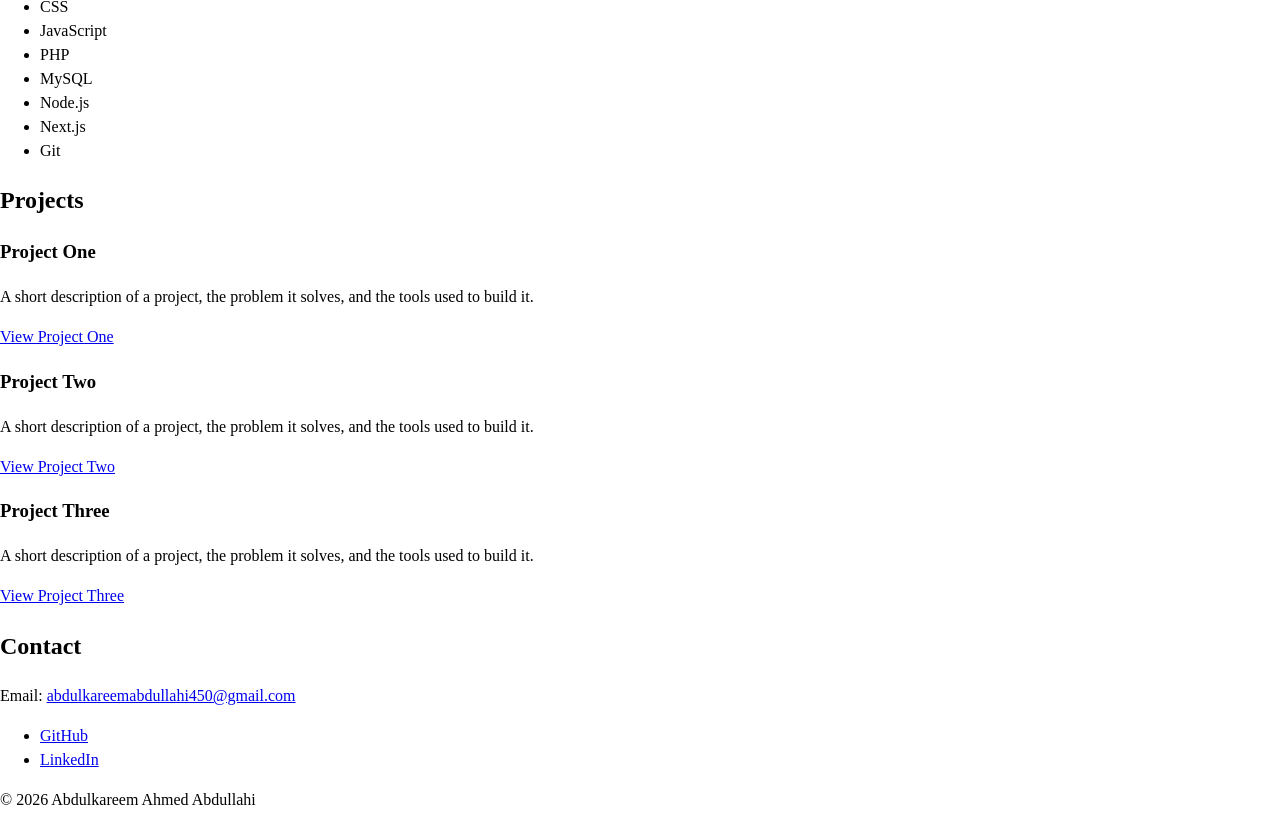
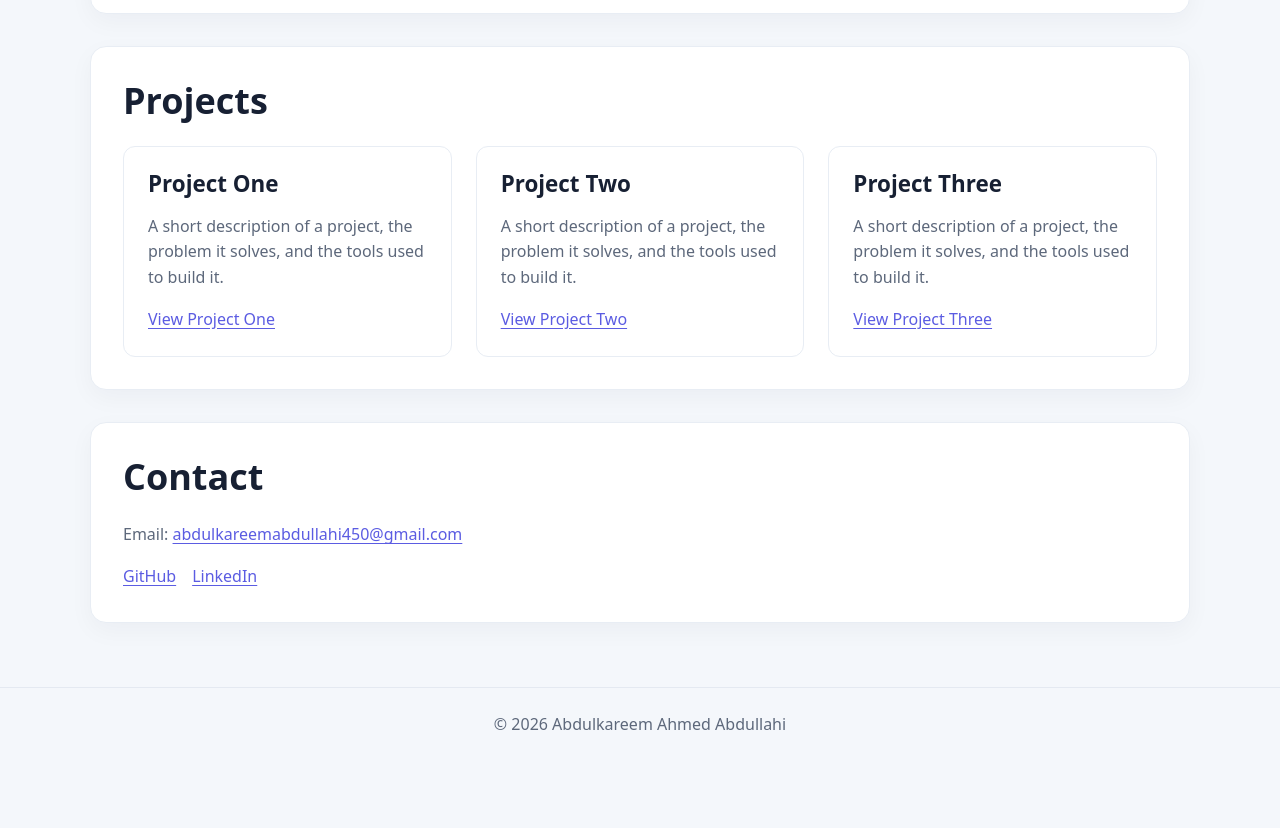
Before and after one commit to Uppress/01-html-portfolio, a plain HTML site: page index.html in a window 1280 px wide. Shown: the part 808-1636 px from the top of the page. After the commit the page ends 1569 px from the top, so only its background shows below. Drawn offline with Linux system fonts and the light colour scheme.

Commit message:
Update header name and enhance CSS styles for improved layout and readability

```diff
--- a/index.html
+++ b/index.html
@@ -9,7 +9,7 @@
   </head>
   <body>
     <header>
-      <h1>Your Name</h1>
+      <h1>Abdulkareem A. Abdullahi</h1>
       <nav aria-label="Main navigation">
         <ul>
           <li><a href="#about">About</a></li>
--- a/styles.css
+++ b/styles.css
@@ -1,30 +1,248 @@
+/* Keep the portfolio colors, spacing, and sizing consistent throughout. */
+:root {
+  color-scheme: light;
+  --color-bg: #f4f7fb;
+  --color-surface: #ffffff;
+  --color-text: #172033;
+  --color-muted: #5d687b;
+  --color-accent: #5b5ce2;
+  --space-1: 0.25rem;
+  --space-2: 0.5rem;
+  --space-3: 0.75rem;
+  --space-4: 1rem;
+  --space-5: 1.5rem;
+  --space-6: 2rem;
+  --radius: 1rem;
+  --max-width: 1100px;
+}
+
+/* Use predictable sizing and provide a clean base for all elements. */
 *,
 *::before,
 *::after {
   box-sizing: border-box;
 }
 
+/* Make the page readable and keep in-page links clear of the sticky header. */
 html {
-  line-height: 1.5;
+  line-height: 1.6;
   -webkit-text-size-adjust: 100%;
+  scroll-behavior: smooth;
+  scroll-padding-top: 6rem;
 }
 
+/* Set the global typeface, background, and text color. */
 body {
+  margin: 0;
+  background: var(--color-bg);
+  color: var(--color-text);
+  font-family: system-ui, -apple-system, BlinkMacSystemFont, "Segoe UI", sans-serif;
+}
+
+/* Scale headings smoothly across screen sizes. */
+h1,
+h2,
+h3 {
+  line-height: 1.2;
+}
+
+/* Set a responsive size for the portfolio name. */
+h1 {
+  margin: 0;
+  font-size: clamp(1.5rem, 3vw, 2rem);
+}
+
+/* Set a fluid size and consistent spacing for section headings. */
+h2 {
+  margin: 0 0 var(--space-5);
+  font-size: clamp(1.5rem, 3vw, 2.25rem);
+}
+
+/* Keep project titles prominent while scaling on smaller screens. */
+h3 {
+  margin: 0 0 var(--space-3);
+  font-size: clamp(1.15rem, 2vw, 1.4rem);
+}
+
+/* Make links and buttons easy to identify and operate with a pointer or keyboard. */
+a,
+button {
+  color: var(--color-accent);
+  font: inherit;
+}
+
+a {
+  border-radius: 0.2rem;
+  text-underline-offset: 0.2em;
+  transition: color 160ms ease, background-color 160ms ease;
+}
+
+a:hover,
+button:hover {
+  color: #393ab4;
+}
+
+a:focus-visible,
+button:focus-visible {
+  outline: 3px solid var(--color-accent);
+  outline-offset: 4px;
+}
+
+/* Keep the site name and navigation aligned in a sticky, translucent header. */
+body > header {
+  position: sticky;
+  z-index: 10;
+  top: 0;
+  display: flex;
+  align-items: center;
+  justify-content: space-between;
+  gap: var(--space-5);
+  padding: var(--space-4) max(var(--space-4), calc((100% - var(--max-width)) / 2));
+  border-bottom: 1px solid #e4e9f1;
+  background: rgb(255 255 255 / 92%);
+  backdrop-filter: blur(12px);
+}
+
+/* Display the navigation links in a compact, wrapping row. */
+nav ul {
+  display: flex;
+  flex-wrap: wrap;
+  justify-content: flex-end;
+  gap: var(--space-2) var(--space-5);
+  margin: 0;
+  padding: 0;
+  list-style: none;
+}
+
+/* Keep navigation labels readable and visually distinct from body text. */
+nav a {
+  color: var(--color-text);
+  font-weight: 600;
+  text-decoration: none;
+}
+
+/* Highlight navigation links on pointer hover. */
+nav a:hover {
+  color: var(--color-accent);
+}
+
+/* Center the main page content and preserve comfortable space on narrow screens. */
+main {
+  width: min(100% - 2 * var(--space-4), var(--max-width));
+  margin-inline: auto;
+  padding-block: var(--space-6);
+}
+
+/* Give each section a distinct surface and consistent internal spacing. */
+main > section {
+  margin-block: var(--space-6);
+  padding: clamp(var(--space-5), 5vw, var(--space-6));
+  border: 1px solid #e8edf4;
+  border-radius: var(--radius);
+  background: var(--color-surface);
+  box-shadow: 0 8px 24px rgb(23 32 51 / 4%);
+}
+
+/* Separate the biography from its portrait and keep the image responsive. */
+#about p {
+  max-width: 65ch;
+  color: var(--color-muted);
+}
+
+/* Crop the placeholder portrait into a responsive circle. */
+#about img {
+  width: min(100%, 220px);
+  aspect-ratio: 1;
+  margin-top: var(--space-5);
+  border-radius: 50%;
+  object-fit: cover;
+  background: var(--color-bg);
+}
+
+/* Turn the skill list into flexible, compact pill badges. */
+#skills ul {
+  display: flex;
+  flex-wrap: wrap;
+  gap: var(--space-3);
+  margin: 0;
+  padding: 0;
+  list-style: none;
+}
+
+/* Style each skill as an accent-colored pill badge. */
+#skills li {
+  padding: var(--space-2) var(--space-4);
+  border: 1px solid #dfe1ff;
+  border-radius: 999px;
+  background: #f1f1ff;
+  color: #393ab4;
+  font-weight: 600;
+}
+
+/* Arrange project cards responsively, letting the section heading span the grid. */
+#projects {
+  display: grid;
+  grid-template-columns: repeat(auto-fit, minmax(260px, 1fr));
+  gap: var(--space-5);
+}
+
+#projects > h2 {
+  grid-column: 1 / -1;
+  margin-bottom: 0;
+}
+
+/* Give each project a clear card layout and a subtle interactive lift. */
+#projects article {
+  padding: var(--space-5);
+  border: 1px solid #e8edf4;
+  border-radius: calc(var(--radius) * 0.75);
+  background: var(--color-surface);
+  transition: transform 180ms ease, box-shadow 180ms ease;
+}
+
+#projects article:hover {
+  transform: translateY(-4px);
+  box-shadow: 0 14px 28px rgb(23 32 51 / 10%);
+}
+
+/* Use muted text for supporting descriptions. */
+#projects article p,
+#contact p {
+  color: var(--color-muted);
+}
+
+/* Lay out social links cleanly without changing their semantic list markup. */
+#contact ul {
+  display: flex;
+  flex-wrap: wrap;
+  gap: var(--space-4);
+  margin: var(--space-4) 0 0;
+  padding: 0;
+  list-style: none;
+}
+
+/* Distinguish the footer while keeping its content aligned to the page container. */
+body > footer {
+  padding: var(--space-5) max(var(--space-4), calc((100% - var(--max-width)) / 2));
+  border-top: 1px solid #e4e9f1;
+  color: var(--color-muted);
+  text-align: center;
+}
+
+/* Remove default paragraph spacing inside the footer. */
+body > footer p {
   margin: 0;
 }
 
-img,
-picture,
-video,
-canvas,
-svg {
-  display: block;
-  max-width: 100%;
+/* Reduce motion for visitors who prefer fewer transitions and animations. */
+@media (prefers-reduced-motion: reduce) {
+  html {
+    scroll-behavior: auto;
+  }
+
+  *,
+  *::before,
+  *::after {
+    transition-duration: 0.01ms !important;
+  }
 }
-
-button,
-input,
-select,
-textarea {
-  font: inherit;
-}
```
